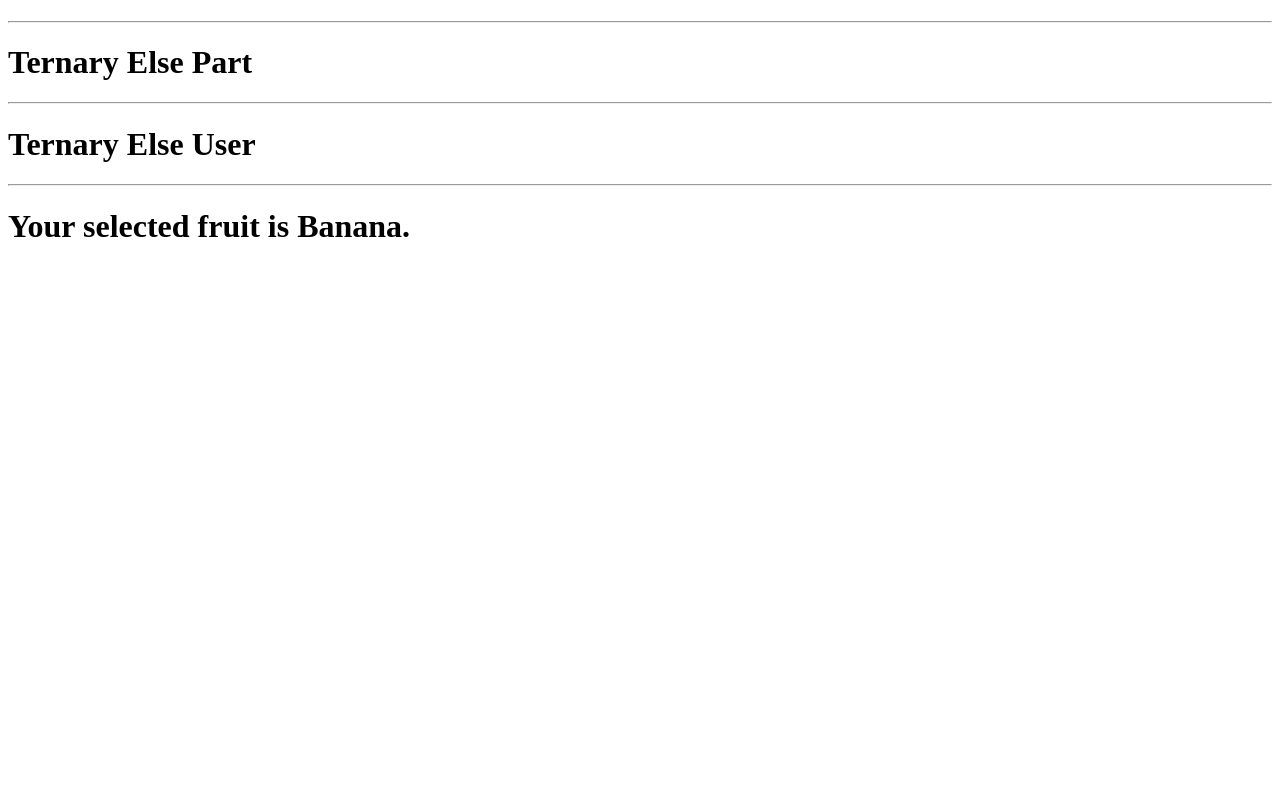
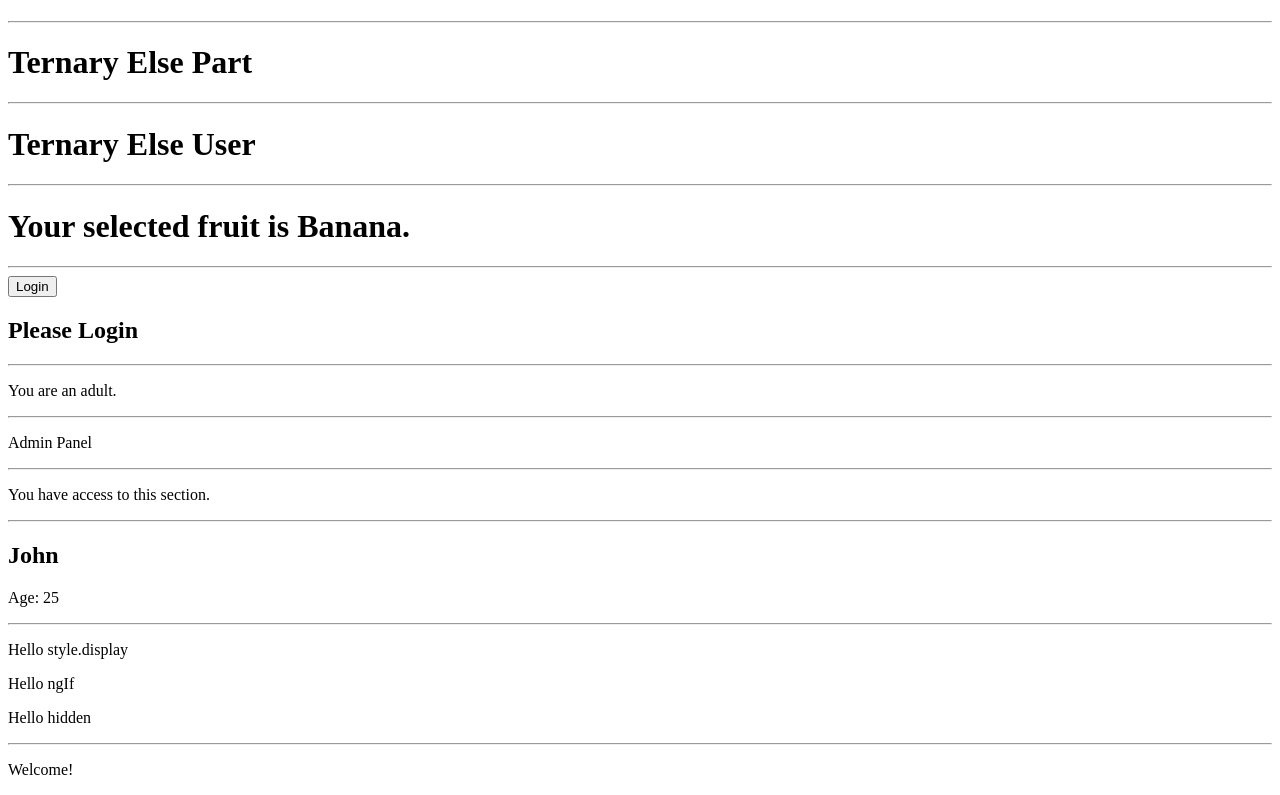
Before and after one commit to Jimi-Chhatrala/angular-tutorial-pm, an Angular app: page / in a window 1280 px wide. Shown: the part 315-1110 px from the top of the page. Before the commit the page ends 800 px from the top, so only its background shows below. Built offline with nearby package versions, Linux system fonts and the light colour scheme.

Commit message:
11-ngif-directive

```diff
--- a/src/app/app.html
+++ b/src/app/app.html
@@ -49,3 +49,52 @@
 <h1 *ngIf="fruit === 'Apple'">Your selected fruit is {{ fruit }}.</h1>
 <h1 *ngIf="fruit === 'Banana'">Your selected fruit is {{ fruit }}.</h1>
 <h1 *ngIf="fruit === 'Carrot'">Your selected fruit is {{ fruit }}.</h1>
+
+<hr />
+
+<button *ngIf="isLogging" (click)="manageLoginLogout(false)">Logout</button>
+
+<button *ngIf="!isLogging" (click)="manageLoginLogout(true)">Login</button>
+
+<div *ngIf="isLogging; else loginMessage">
+  <h2>Dashboard</h2>
+  <p>Welcome to your dashboard.</p>
+</div>
+
+<ng-template #loginMessage>
+  <h2>Please Login</h2>
+</ng-template>
+<hr />
+
+<p *ngIf="age >= 18">You are an adult.</p>
+
+<hr />
+
+<p *ngIf="isLoggedIn && isAdmin">Admin Panel</p>
+
+<hr />
+
+<p *ngIf="isAdmin || isManager">You have access to this section.</p>
+
+<hr />
+
+<div *ngIf="user">
+  <h2>{{ user.name }}</h2>
+  <p>Age: {{ user.age }}</p>
+</div>
+
+<hr />
+
+<p [style.display]="isVisible ? 'block' : 'none'">Hello style.display</p>
+
+<p *ngIf="isVisible">Hello ngIf</p>
+
+<p [hidden]="!isVisible">Hello hidden</p>
+
+<hr />
+
+@if (isLoggedIn) {
+  <p>Welcome!</p>
+} @else {
+  <p>Please log in.</p>
+}
--- a/src/app/app.ts
+++ b/src/app/app.ts
@@ -16,4 +16,17 @@ export class App {
   ternaryDisplayCondition = false;
   username = 'John';
   fruit = 'Banana';
+  isLogging = false;
+  manageLoginLogout(isLoggedIn: boolean) {
+    this.isLogging = isLoggedIn;
+  }
+  age = 20;
+  isLoggedIn = true;
+  isAdmin = true;
+  isManager = true;
+  user = {
+    name: 'John',
+    age: 25,
+  };
+  isVisible = true;
 }
```
